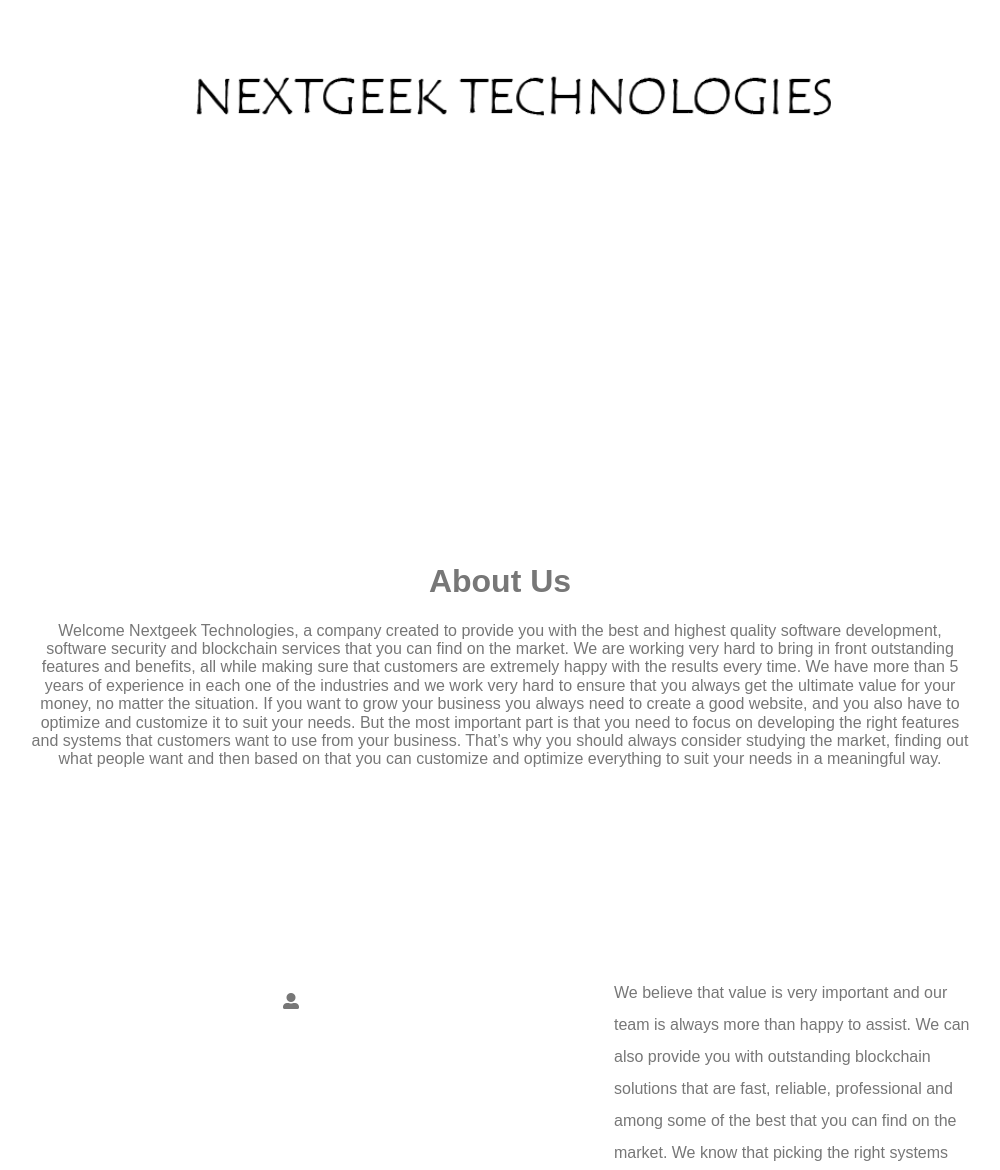
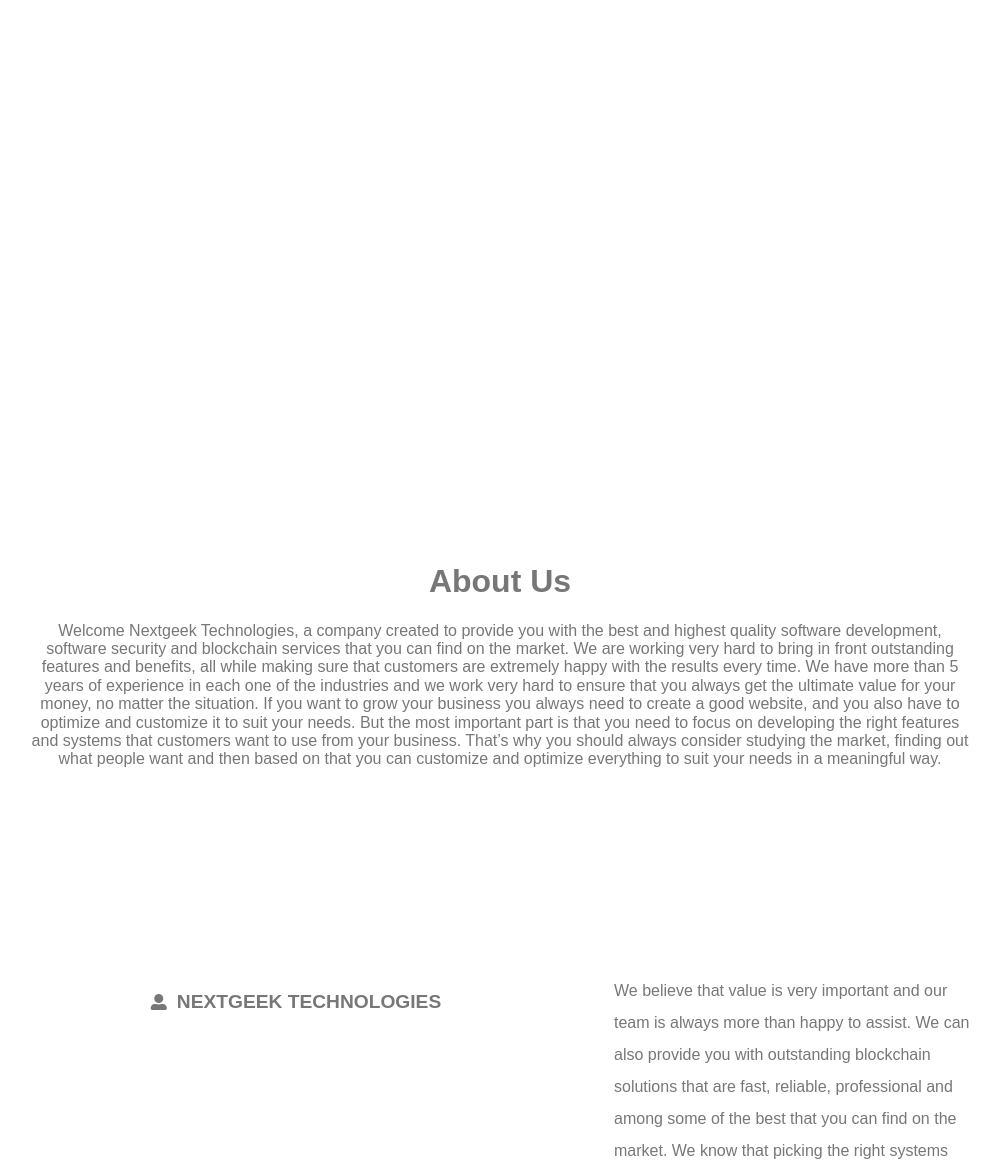
Before and after one commit to nextgeek/nextgeek.github.io, a plain HTML site: page index.html in a window 1280 px wide. Shown: the part 370-1540 px from the top of the page, without its empty margins (140-1140 px from the left). Drawn offline with Linux system fonts and the light colour scheme; a web font is replaced by a local one.

Commit message:
update wrong name

```diff
--- a/index.html
+++ b/index.html
@@ -31,7 +31,7 @@
 
         <section id="top" class="banner">
             <div class="parallax">
-                <img src="img/matisse_logo.png" alt="">
+                <!--img src="img/matisse_logo.png" alt=""-->
             </div>
         </section>
     </header>
@@ -58,7 +58,7 @@
 
         <div class="matisse">
             <i class="fas fa-user-alt"></i>
-            <!--p>NEXTGEEK TECHNOLOGIES</p-->
+            <p>NEXTGEEK TECHNOLOGIES</p>
         </div>
         <img src="img/matisse.jpg" alt="matisse bako">
 
```
